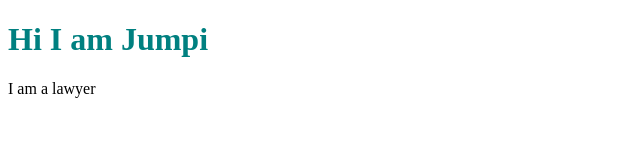
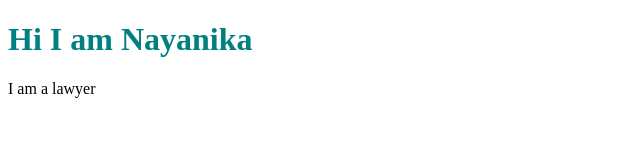
Before and after one commit to vivekbrh01/jumpi-demo, a plain HTML site: page index.html in a window 1280 px wide. Shown: the whole page, without its empty margins (0-640 px from the left). Drawn offline with Linux system fonts and the light colour scheme.

Commit message:
Change name

```diff
--- a/index.html
+++ b/index.html
@@ -8,7 +8,7 @@
 		<link rel="stylesheet" href="main.css" />
 	</head>
 	<body>
-		<h1>Hi I am Jumpi</h1>
+		<h1>Hi I am Nayanika</h1>
 		<p>I am a lawyer</p>
 	</body>
 </html>
```
